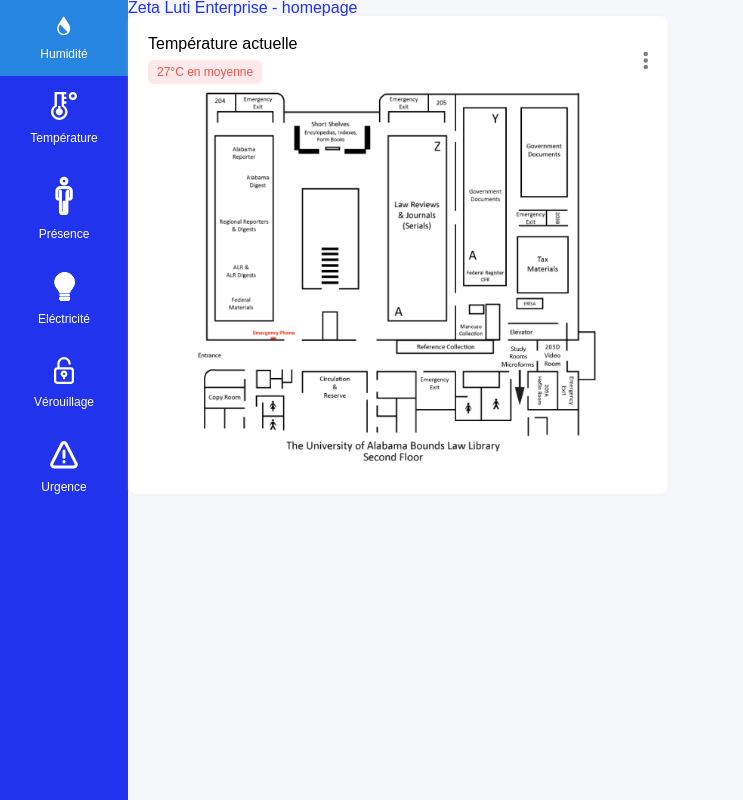
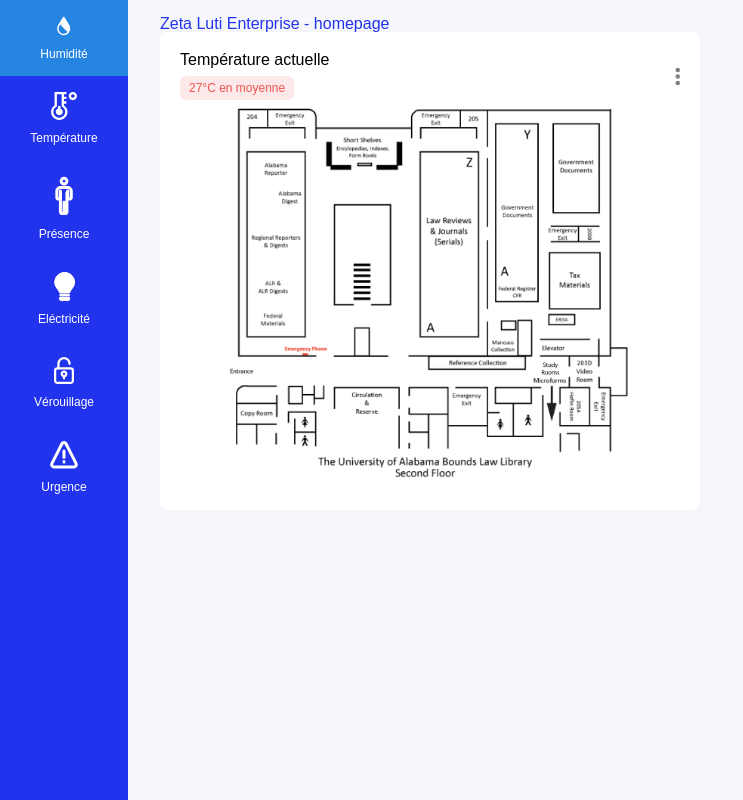
Before and after one commit to MaeWolff/iot-zeta-luti-frontend, a React (Create React App) app: page / in a window 1280 px wide. Shown: the whole page, without its empty margins (0-743 px from the left). Built offline with nearby package versions, Linux system fonts and the light colour scheme.

Commit message:
add wrapper to add padding to the children

```diff
--- a/src/layouts/MainLayout.tsx
+++ b/src/layouts/MainLayout.tsx
@@ -8,6 +8,10 @@
   height: 100%;
 `;
 
+const Wrapper = styled.div`
+  padding: 1em 2em;
+`;
+
 type MainLayoutProps = {
   children: ReactNode;
 };
@@ -16,7 +20,9 @@
   return (
     <Container>
       <Menu />
-      {children}
+      <Wrapper>
+        {children}
+      </Wrapper>
     </Container>
   );
 }
```
